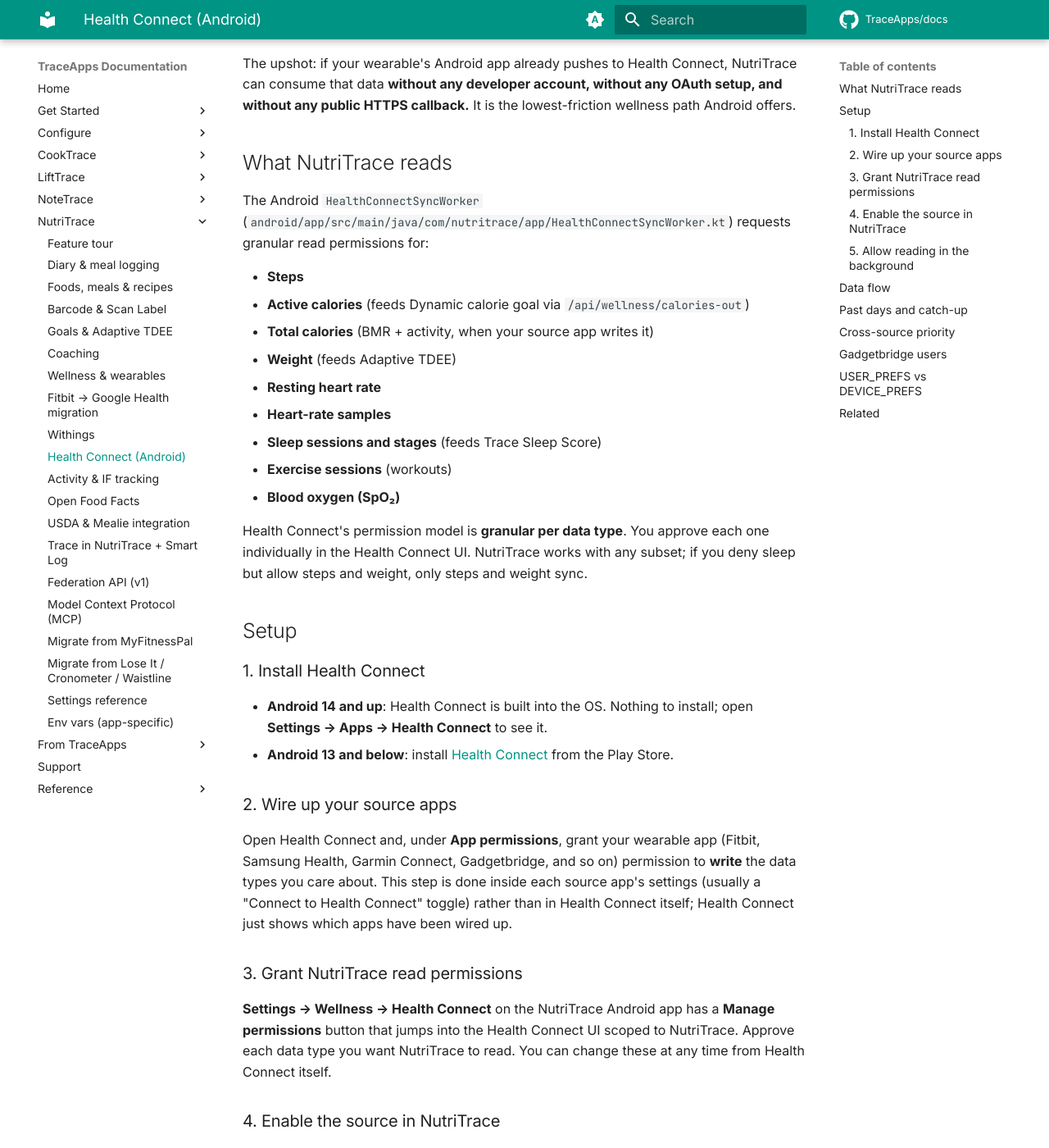
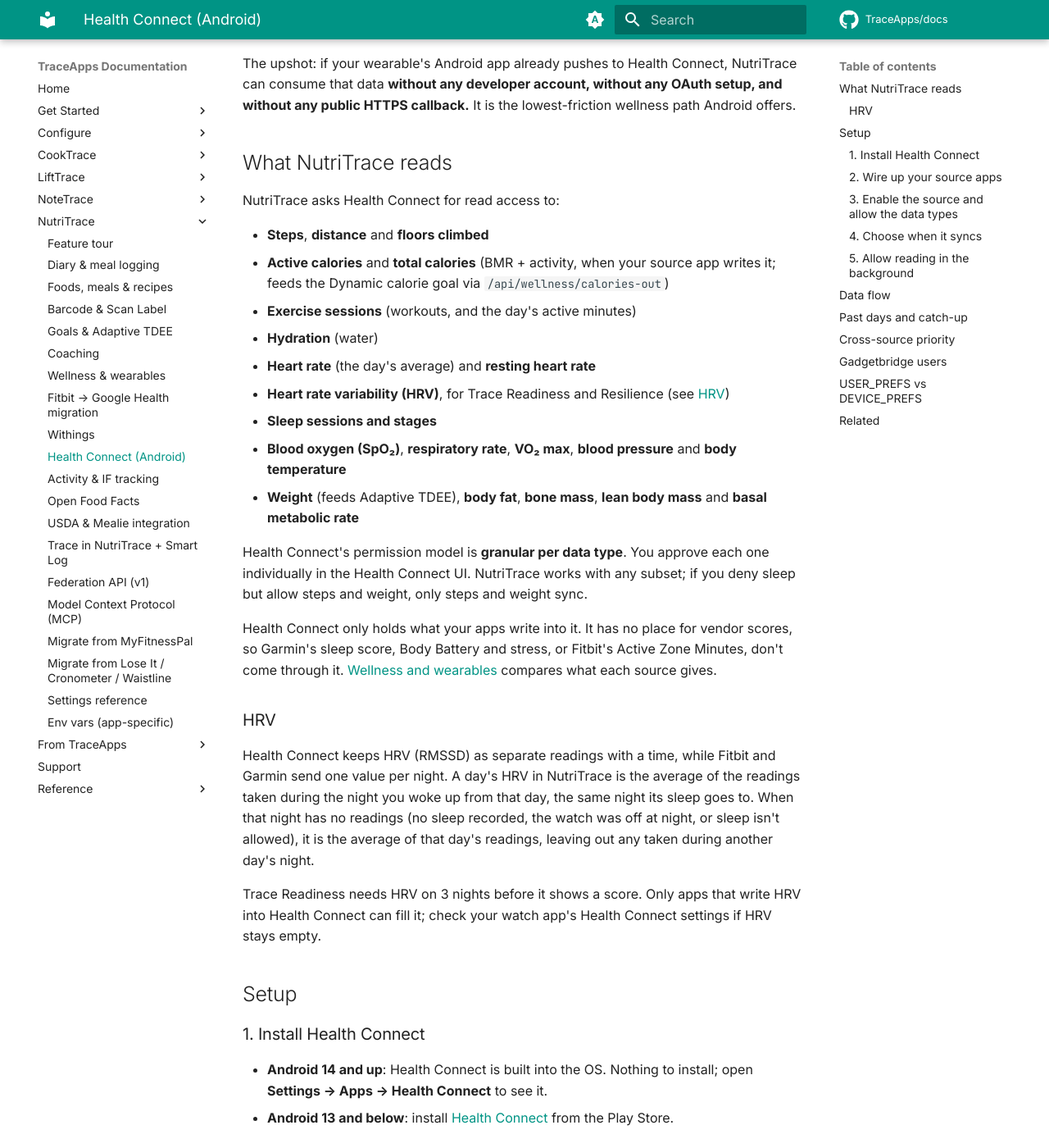
Before and after one commit to TraceApps/docs, an MkDocs documentation site: the page built from docs/nutritrace/health-connect.md, in a window 1280 px wide and 1400 px high, scrolled down 259 px. Shown: the whole window at 82% size. Built offline with MkDocs 1.6.1 and Material for MkDocs 9.7.7, drawn with Linux system fonts in a browser that asks for light colours; comment, search, counter and statistics services are not loaded; some of the changed text lies outside the part shown.

Commit message:
NutriTrace: compare wellness sources, Health Connect reads HRV (#279)
Wellness and wearables gets a table of what each source gives (Fitbit
through Google Health, Garmin, Withings, Health Connect, LiftTrace, the
federation API), how HRV feeds Readiness and Resilience, and why the
Garmin connection needs a Garmin business partnership. Health Connect
lists everything it reads, the HRV rule, the one-screen permission request
and the Data Not Allowed Yet row.

Co-authored-by: hallowatcher <6265839+hallowatcher@users.noreply.github.com>

```diff
--- a/docs/nutritrace/health-connect.md
+++ b/docs/nutritrace/health-connect.md
@@ -6,19 +6,27 @@ The upshot: if your wearable's Android app already pushes to Health Connect, Nut
 
 ## What NutriTrace reads
 
-The Android `HealthConnectSyncWorker` (`android/app/src/main/java/com/nutritrace/app/HealthConnectSyncWorker.kt`) requests granular read permissions for:
+NutriTrace asks Health Connect for read access to:
 
-- **Steps**
-- **Active calories** (feeds Dynamic calorie goal via `/api/wellness/calories-out`)
-- **Total calories** (BMR + activity, when your source app writes it)
-- **Weight** (feeds Adaptive TDEE)
-- **Resting heart rate**
-- **Heart-rate samples**
-- **Sleep sessions and stages** (feeds Trace Sleep Score)
-- **Exercise sessions** (workouts)
-- **Blood oxygen (SpO₂)**
+- **Steps**, **distance** and **floors climbed**
+- **Active calories** and **total calories** (BMR + activity, when your source app writes it; feeds the Dynamic calorie goal via `/api/wellness/calories-out`)
+- **Exercise sessions** (workouts, and the day's active minutes)
+- **Hydration** (water)
+- **Heart rate** (the day's average) and **resting heart rate**
+- **Heart rate variability (HRV)**, for Trace Readiness and Resilience (see [HRV](#hrv))
+- **Sleep sessions and stages**
+- **Blood oxygen (SpO₂)**, **respiratory rate**, **VO₂ max**, **blood pressure** and **body temperature**
+- **Weight** (feeds Adaptive TDEE), **body fat**, **bone mass**, **lean body mass** and **basal metabolic rate**
 
 Health Connect's permission model is **granular per data type**. You approve each one individually in the Health Connect UI. NutriTrace works with any subset; if you deny sleep but allow steps and weight, only steps and weight sync.
+
+Health Connect only holds what your apps write into it. It has no place for vendor scores, so Garmin's sleep score, Body Battery and stress, or Fitbit's Active Zone Minutes, don't come through it. [Wellness and wearables](wellness.md#what-each-source-gives) compares what each source gives.
+
+### HRV
+
+Health Connect keeps HRV (RMSSD) as separate readings with a time, while Fitbit and Garmin send one value per night. A day's HRV in NutriTrace is the average of the readings taken during the night you woke up from that day, the same night its sleep goes to. When that night has no readings (no sleep recorded, the watch was off at night, or sleep isn't allowed), it is the average of that day's readings, leaving out any taken during another day's night.
+
+Trace Readiness needs HRV on 3 nights before it shows a score. Only apps that write HRV into Health Connect can fill it; check your watch app's Health Connect settings if HRV stays empty.
 
 ## Setup
 
@@ -31,13 +39,15 @@ Health Connect's permission model is **granular per data type**. You approve eac
 
 Open Health Connect and, under **App permissions**, grant your wearable app (Fitbit, Samsung Health, Garmin Connect, Gadgetbridge, and so on) permission to **write** the data types you care about. This step is done inside each source app's settings (usually a "Connect to Health Connect" toggle) rather than in Health Connect itself; Health Connect just shows which apps have been wired up.
 
-### 3. Grant NutriTrace read permissions
+### 3. Enable the source and allow the data types
 
-**Settings → Wellness → Health Connect** on the NutriTrace Android app has a **Manage permissions** button that jumps into the Health Connect UI scoped to NutriTrace. Approve each data type you want NutriTrace to read. You can change these at any time from Health Connect itself.
+Turn on **Enable Health Connect** under **Settings → Wellness → Health Connect** on the NutriTrace Android app. Health Connect then asks, on one screen, which data types NutriTrace may read; allow the ones you want. You can change these at any time from Health Connect itself, under **App permissions → NutriTrace**.
 
-### 4. Enable the source in NutriTrace
+If you turned Health Connect on before NutriTrace read a data type (HRV came later), or you left some off, the same card shows **Data Not Allowed Yet** with how many there are and an **Allow** button that asks again for just those. A type you allow after the first sync gets the last 7 days with the next catch-up (see [Past days and catch-up](#past-days-and-catch-up)), enough for Readiness, which needs 3 nights. Sync keeps working with whatever is allowed, so you can leave any of them off.
 
-Toggle **Health Connect** on under **Settings → Wellness**. The sync worker runs on the schedule you configure (`healthConnectSyncMode`, `healthConnectSyncInterval`, and the window fields). Force a sync from the ⟳ button on the Wellness card; on a past day, it reads that day (see [Past days and catch-up](#past-days-and-catch-up)).
+### 4. Choose when it syncs
+
+The sync worker runs on the schedule you configure (`healthConnectSyncMode`, `healthConnectSyncInterval`, and the window fields). Force a sync from the ⟳ button on the Wellness card; on a past day, it reads that day (see [Past days and catch-up](#past-days-and-catch-up)).
 
 ### 5. Allow reading in the background
 
@@ -51,7 +61,7 @@ In local-only Android mode (no server configured), the same reads go into the on
 
 ## Past days and catch-up
 
-Data often reaches Health Connect late: a watch that syncs the next morning, a night of sleep you edit a day later, a phone that was off for a few days. NutriTrace reads past days too, and each day's values go to that day: steps and calories for the day, the latest weight and heart-rate readings taken that day, and a night of sleep on the day you woke up.
+Data often reaches Health Connect late: a watch that syncs the next morning, a night of sleep you edit a day later, a phone that was off for a few days. NutriTrace reads past days too, and each day's values go to that day: steps and calories for the day, the latest weight and heart-rate readings taken that day, and a night of sleep, and its HRV, on the day you woke up.
 
 - **The first time** NutriTrace reads Health Connect (or the first time after updating), it reads the **last 30 days**. That's all Health Connect lets an app read from before you gave it access, so older history can't come in this way.
 - **After that**, the app catches up on the **last 7 days** at most once an hour: when it syncs with your server (as it opens, when it comes back to the front, or when you tap Sync), when you tap Sync on the Wellness page or in **Settings → Wellness**, and in the hourly background sync when reading in the background is allowed (see [step 5](#5-allow-reading-in-the-background)). Without a server, open the Wellness page or tap Sync there. If the app was away for longer than a week, it reads back to the last day it covered, up to 30 days.
```
Also changed, not shown: docs/nutritrace/settings.md (+1 -1 lines), docs/nutritrace/wellness.md (+23 -2 lines).
